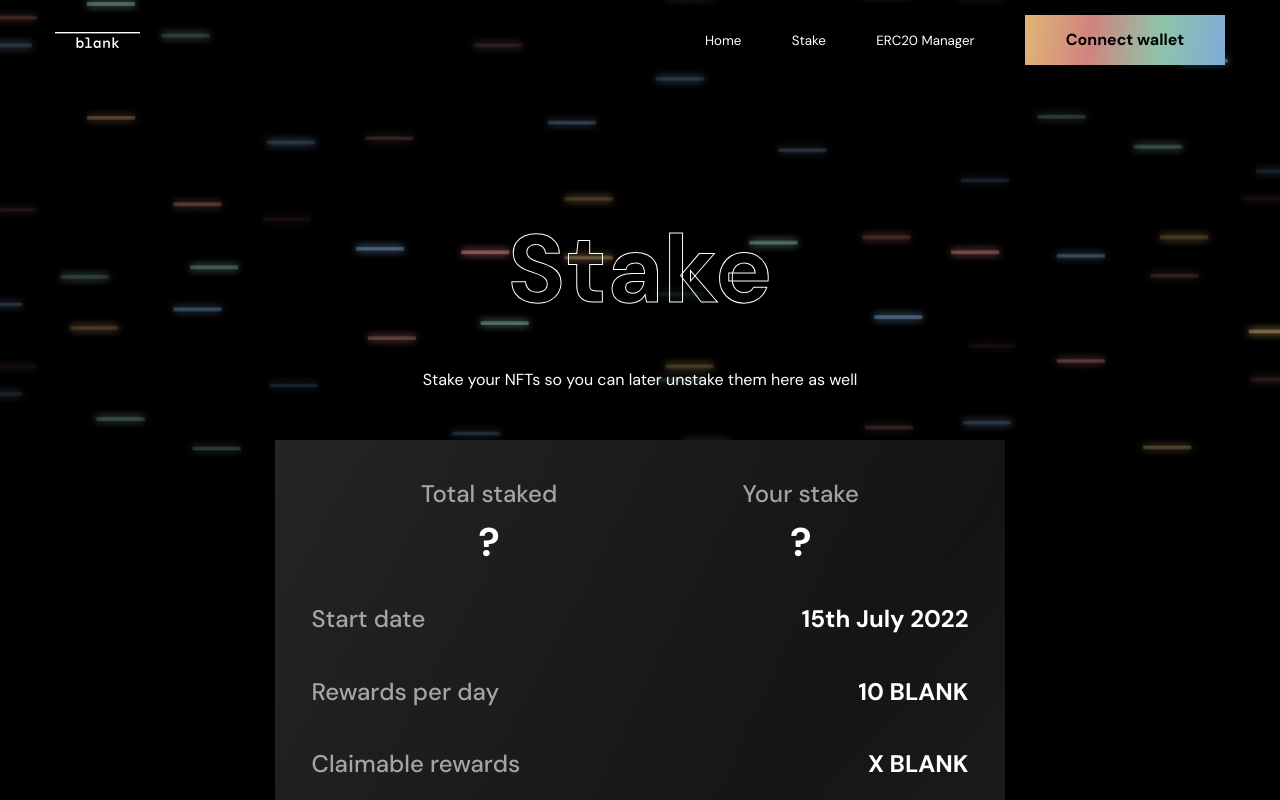
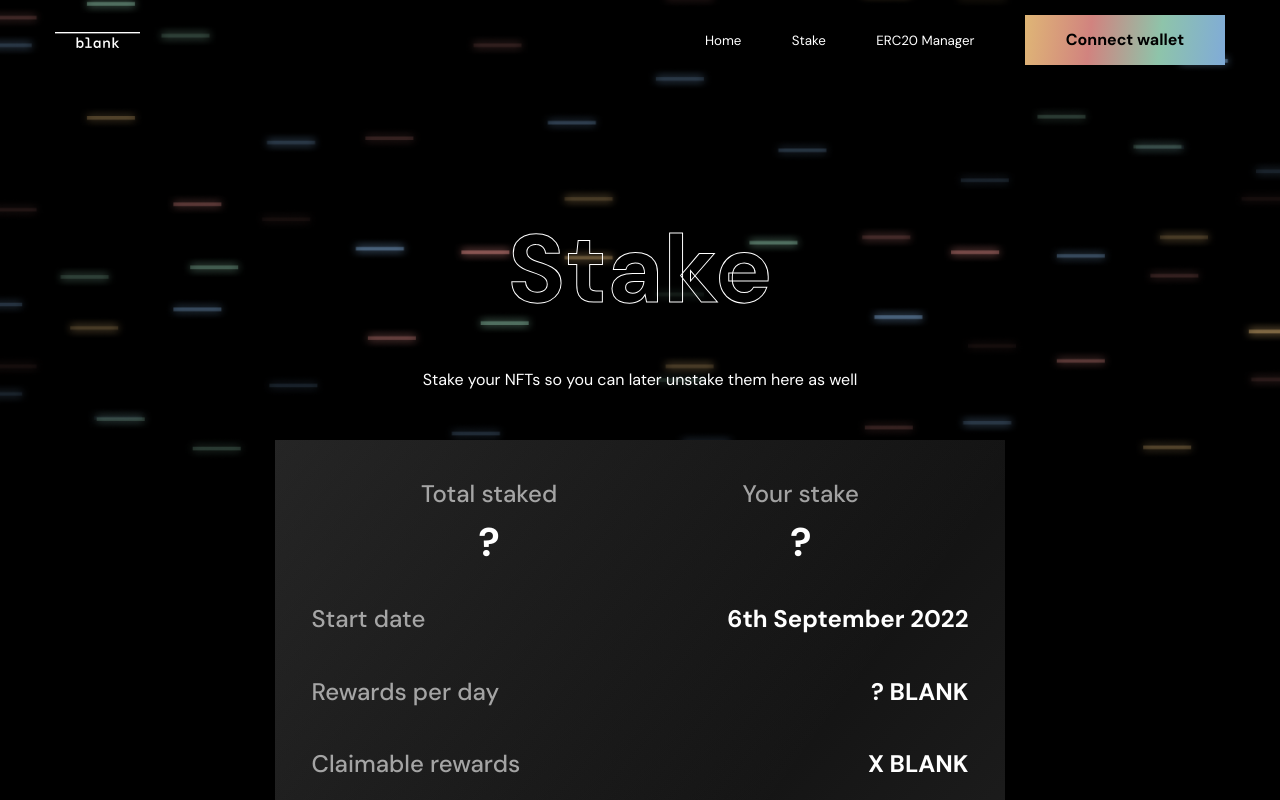
Before and after one commit to ldzoid/crypto-internship-2022, a Next.js app: page /stake in a window 1280 px wide. Shown: the top 800 px of the page. Built offline with nearby package versions, Linux system fonts and the light colour scheme.

Commit message:
add rewards per day display on staking dashboard

```diff
--- a/components/stake/StakeDashboard.js
+++ b/components/stake/StakeDashboard.js
@@ -9,6 +9,7 @@ const StakeDashboard = () => {
 
   const [totalStaked, setTotalStaked] = useState('?');
   const [userStaked, setUserStaked] = useState('?');
+  const [rewardPerDay, setRewardsPerDay] = useState('?');
 
   useEffect(() => {
     (async () => {
@@ -16,6 +17,7 @@ const StakeDashboard = () => {
       if (!account || chainId != 5) {
         setTotalStaked('?');
         setUserStaked('?');
+        setRewardsPerDay('?')
         return;
       }
       // init NFT contract
@@ -37,9 +39,10 @@ const StakeDashboard = () => {
       );
       // get user stake amount
       const userStakedAmount = (await stakingContract.getStakesOfOwner(account)).length
-      // update staked amount & user staked amount
+      // update staked amount, user staked amount, rewards per day
       setTotalStaked(stakedAmount);
       setUserStaked(userStakedAmount);
+      setRewardsPerDay(userStakedAmount * 10)
     })();
   }, [account]);
 
@@ -57,11 +60,11 @@ const StakeDashboard = () => {
       </div>
       <div className={styles.dataContainer}>
         <h3 className={styles.dataTitle}>Start date</h3>
-        <h3 className={styles.dataValue}>15th July 2022</h3>
+        <h3 className={styles.dataValue}>6th September 2022</h3>
       </div>
       <div className={styles.dataContainer}>
         <h3 className={styles.dataTitle}>Rewards per day</h3>
-        <h3 className={styles.dataValue}>10 BLANK</h3>
+        <h3 className={styles.dataValue}>{rewardPerDay} BLANK</h3>
       </div>
       <div className={styles.dataContainer}>
         <h3 className={styles.dataTitle}>Claimable rewards</h3>
```
